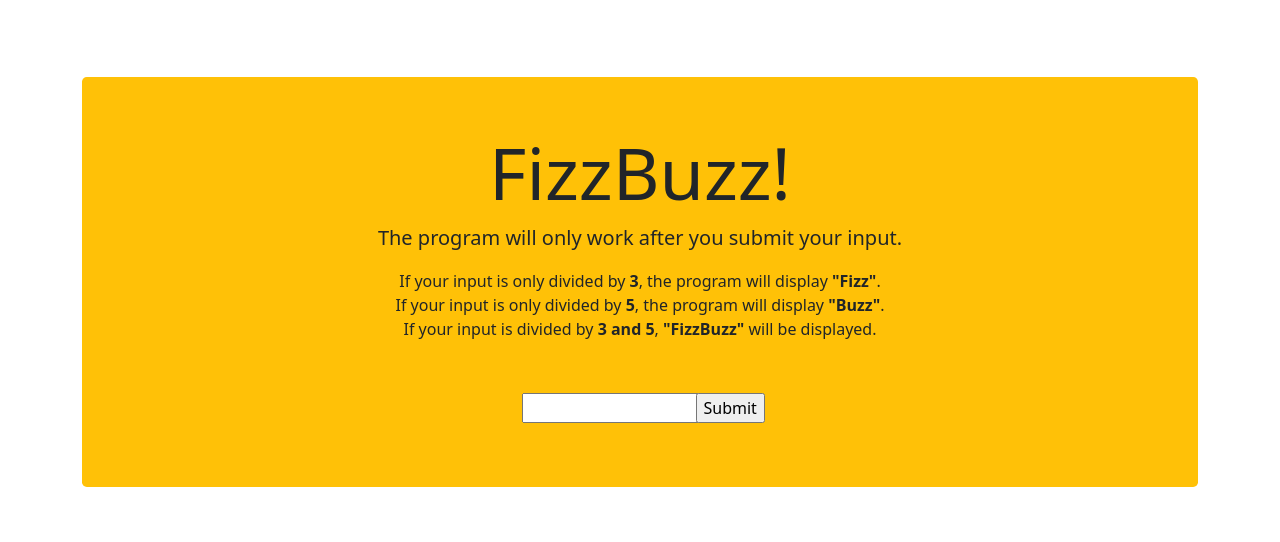
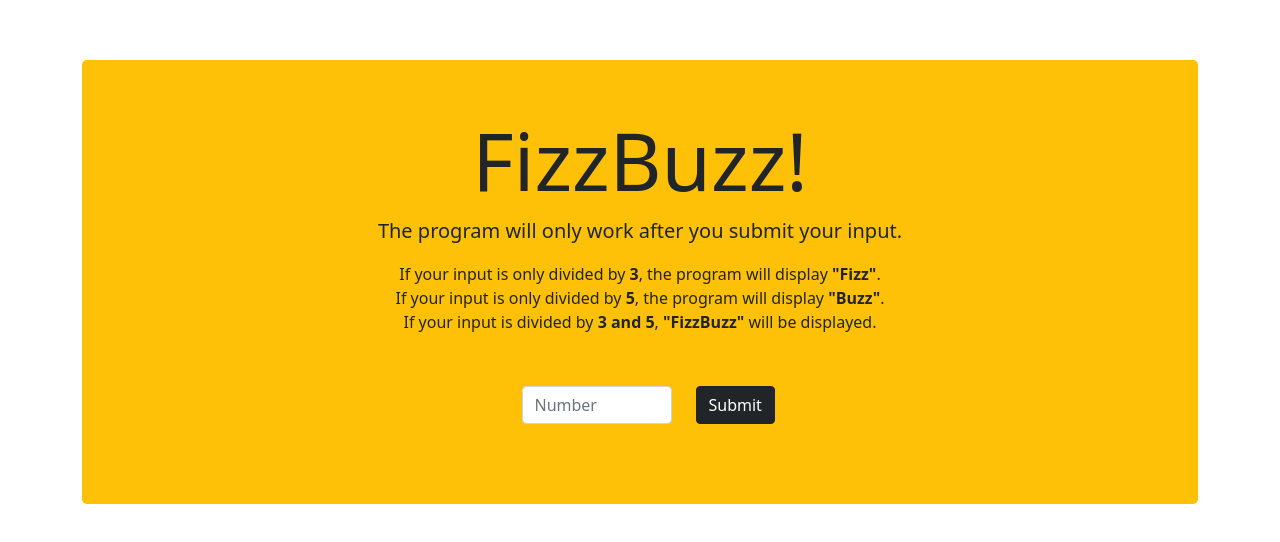
Before and after one commit to guilhermxlopes/fizzbuzz-test, a plain HTML site: page index.html in a window 1280 px wide. Shown: the part 118-660 px from the top of the page. Drawn offline with nearby package versions, Linux system fonts and the light colour scheme.

Commit message:
Styling buttons

```diff
--- a/index.html
+++ b/index.html
@@ -19,7 +19,7 @@
         <div
           class="row text-center my-1 justify-content-center align-items-center"
         >
-          <h1 class="display-2">FizzBuzz!</h1>
+          <h1 class="display-1">FizzBuzz!</h1>
           <p class="lead">
             The program will only work after you submit your input.
           </p>
@@ -43,10 +43,19 @@
         </div>
         <div class="row text-center my-3 justify-content-center">
           <div class="col-2">
-            <input type="number" id="input" value="number" />
+            <div class="input-group mb-3">
+              <input
+                type="text"
+                id="userInput"
+                class="form-control"
+                placeholder="Number"
+              />
+            </div>
           </div>
           <div class="col-1">
-            <input type="button" id="btn" value="Submit" onclick="start()" />
+            <button type="button" class="btn btn-dark" onclick="start()">
+              Submit
+            </button>
           </div>
         </div>
       </div>
--- a/script.js
+++ b/script.js
@@ -1,5 +1,5 @@
 function start() {
-  var inputUser = window.document.querySelector("input#input");
+  var inputUser = window.document.querySelector("input#userInput");
   var numberUser = Number(inputUser.value);
   var para = window.document.getElementsByTagName("p")[1];
 
```
